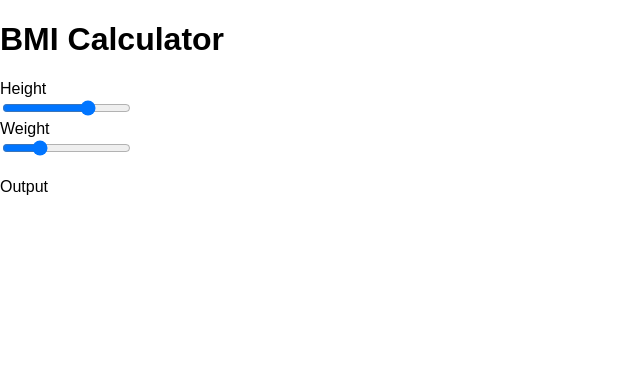
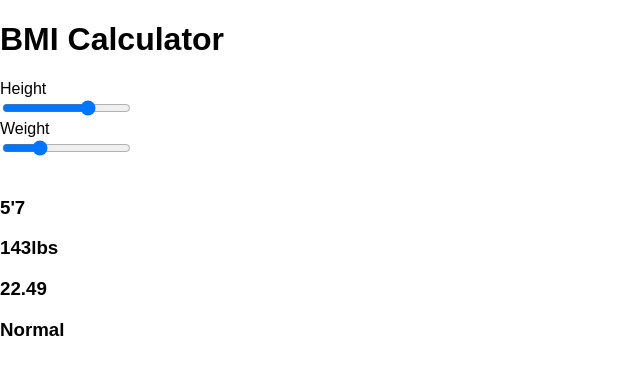
Before and after one commit to uanoob/bmi-calc, a React (Create React App) app: page / in a window 1280 px wide. Shown: the top 374 px of the page, without its empty margins (0-640 px from the left). Built offline with nearby package versions, Linux system fonts and the light colour scheme.

Commit message:
Outputting Data

```diff
--- a/src/App.js
+++ b/src/App.js
@@ -55,7 +55,7 @@ class App extends Component {
             <Range value={this.state.weight} onChange={this.weightChange} />
           </div>
           <br />
-          <Output />
+          <Output data={this.state} />
         </form>
       </div>
     );
--- a/src/Components/Output.js
+++ b/src/Components/Output.js
@@ -1,8 +1,38 @@
 import React, { Component } from 'react';
 
 class Output extends Component {
+  toFeet(n) {
+    let realFeet = n * 0.3937 / 12;
+    let feet = Math.floor(realFeet);
+    let inches = Math.round((realFeet - feet) * 12);
+    return feet + "'" + inches;
+  }
+
+  toLbs(n) {
+    let nearExact = n / 0.45359237;
+    let lbs = Math.floor(nearExact);
+    return lbs;
+  }
   render() {
-    return <div className="Output">Output</div>;
+    let height = this.toFeet(this.props.data.height);
+    let weight = this.toLbs(this.props.data.weight);
+    let bmi = this.props.data.bmi;
+    let bmiClass = this.props.data.bmiClass;
+    return (
+      <div className="Output">
+        <h3>{height}</h3>
+        <h3>{weight}lbs</h3>
+        <h3>{bmi}</h3>
+        <h3 className={this.props.data.bmiClass === 'Obese' ? 'danger' : ''}>
+          {bmiClass}{' '}
+          {this.props.data.bmiClass === 'Obese' ? (
+            <a href="http://someproductsite.com">What Can i Do?</a>
+          ) : (
+            ''
+          )}
+        </h3>
+      </div>
+    );
   }
 }
 
```
